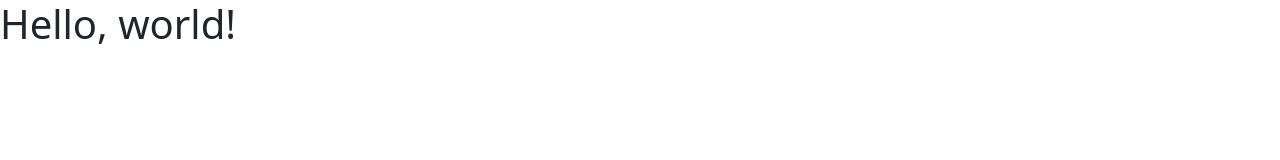
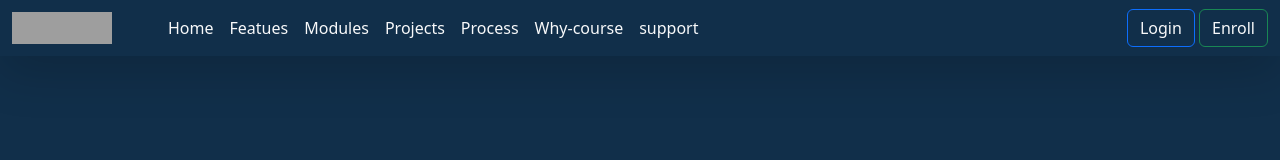
Before and after one commit to arjun1571/learn-with-sumit-clone, a plain HTML site: page index.html in a window 1280 px wide. Drawn offline with nearby package versions, Linux system fonts and the light colour scheme; grey boxes are pictures that could not be loaded.

Commit message:
navbar added

```diff
--- a/index.html
+++ b/index.html
@@ -10,9 +10,74 @@
       integrity="sha384-gH2yIJqKdNHPEq0n4Mqa/HGKIhSkIHeL5AyhkYV8i59U5AR6csBvApHHNl/vI1Bx"
       crossorigin="anonymous"
     />
+    <link rel="stylesheet" href="style.css" />
   </head>
   <body>
-    <h1>Hello, world!</h1>
+    <!-- header section start  -->
+    <header>
+      <!-- navbar section  -->
+      <nav class="navbar navbar-expand-lg color-bg shadow-lg">
+        <div class="container-fluid">
+          <img
+            class="img-fluid img-class me-5"
+            src="https://learnwithsumit.com/_next/static/media/lws-logo-dark.8e393acf.svg"
+            alt=""
+          />
+
+          <button
+            class="navbar-toggler"
+            type="button"
+            data-bs-toggle="collapse"
+            data-bs-target="#navbarSupportedContent"
+            aria-controls="navbarSupportedContent"
+            aria-expanded="false"
+            aria-label="Toggle navigation"
+          >
+            <span class="navbar-toggler-icon"></span>
+          </button>
+          <div class="collapse navbar-collapse" id="navbarSupportedContent">
+            <ul class="navbar-nav me-auto mb-2 mb-lg-0">
+              <li class="nav-item">
+                <a
+                  class="nav-link active text-light"
+                  aria-current="page"
+                  href="#"
+                  >Home</a
+                >
+              </li>
+              <li class="nav-item">
+                <a class="nav-link active text-light" href="#">Featues</a>
+              </li>
+              <li class="nav-item">
+                <a class="nav-link active text-light">Modules</a>
+              </li>
+              <li class="nav-item">
+                <a class="nav-link active text-light">Projects</a>
+              </li>
+              <li class="nav-item">
+                <a class="nav-link active text-light">Process</a>
+              </li>
+              <li class="nav-item">
+                <a class="nav-link active text-light">Why-course</a>
+              </li>
+              <li class="nav-item">
+                <a class="nav-link active text-light">support</a>
+              </li>
+            </ul>
+            <div>
+              <button class="btn btn-outline-primary text-light" type="submit">
+                Login
+              </button>
+              <button class="btn btn-outline-success text-light" type="submit">
+                Enroll
+              </button>
+            </div>
+          </div>
+        </div>
+      </nav>
+    </header>
+    <!-- header section end  -->
+
     <script
       src="https://cdn.jsdelivr.net/npm/bootstrap@5.2.0/dist/js/bootstrap.bundle.min.js"
       integrity="sha384-A3rJD856KowSb7dwlZdYEkO39Gagi7vIsF0jrRAoQmDKKtQBHUuLZ9AsSv4jD4Xa"
--- /dev/null
+++ b/style.css
@@ -0,0 +1,11 @@
+body {
+  background-color: #112f4a;
+}
+
+.color-bg {
+  background-color: #112f4a;
+}
+.img-class {
+  width: 100px;
+  height: 32px;
+}
```
